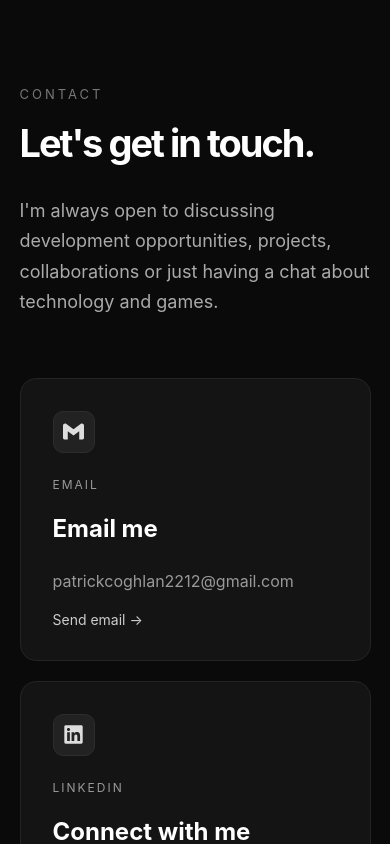
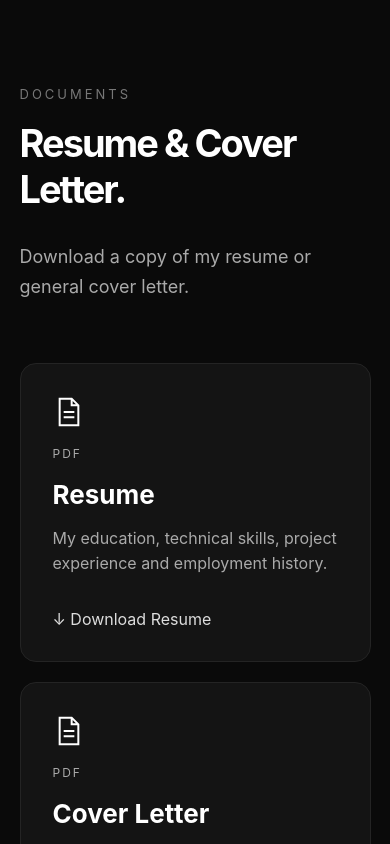
Before and after one commit to patrickcoghlan2212-oss/patrick-portfolio, a React (Vite) app in the folder patrick-portfolio/: page / in a window 390 px wide. Shown: the part 4180-5024 px from the top of the page. Built offline with nearby package versions, Linux system fonts and the light colour scheme.

Commit message:
Add public-safe resume and cover letter downloads

```diff
--- a/patrick-portfolio/src/App.css
+++ b/patrick-portfolio/src/App.css
@@ -716,3 +716,43 @@
   }
 
 }
+/* DOCUMENT DOWNLOADS */
+.document-grid {
+  display: grid;
+  grid-template-columns: repeat(2, minmax(0, 1fr));
+  gap: 20px;
+  margin-top: 60px;
+}
+.document-card {
+  display: flex;
+  flex-direction: column;
+  gap: 16px;
+  min-width: 0;
+  padding: 32px;
+  background: #141414;
+  border: 1px solid #242424;
+  border-radius: 16px;
+  color: white;
+  text-decoration: none;
+  transition: transform 0.25s, border-color 0.25s;
+}
+.document-card:hover { transform: translateY(-5px); border-color: #777; }
+.document-card:focus-visible { outline: 2px solid white; outline-offset: 5px; }
+.document-card h3 { margin: 0; font-size: 26px; }
+.document-card p { margin: 0; color: #aaa; line-height: 1.6; }
+.document-type { font-size: 12px; letter-spacing: 2px; }
+.document-icon { width: 32px; height: 32px; }
+.document-download { margin-top: auto; padding-top: 16px; color: #ddd; }
+/* Allow room for the additional navigation link on tablets. */
+@media (min-width: 801px) and (max-width: 1100px) {
+  .navbar { padding-left: 4%; padding-right: 4%; }
+  .nav-links { gap: 16px; }
+  .logo { font-size: 17px; letter-spacing: 1px; }
+}
+@media (max-width: 800px) {
+  .document-grid { grid-template-columns: 1fr; }
+}
+@media (prefers-reduced-motion: reduce) {
+  .document-card { transition: none; }
+  .document-card:hover { transform: none; }
+}
--- a/patrick-portfolio/src/App.jsx
+++ b/patrick-portfolio/src/App.jsx
@@ -5,6 +5,7 @@ import Hero from "./components/Hero";
 import About from "./components/About";
 import Skills from "./components/Skills";
 import Projects from "./components/Projects";
+import Documents from "./components/Documents";
 import Contact from "./components/Contact";
 import Footer from "./components/Footer";
 
@@ -18,6 +19,7 @@ function App() {
         <About />
         <Skills />
         <Projects />
+        <Documents />
         <Contact />
       </main>
 
--- /dev/null
+++ b/patrick-portfolio/src/components/Documents.jsx
@@ -0,0 +1,45 @@
+const documents = [
+  {
+    title: "Resume",
+    file: "Patrick_Coghlan_Resume.pdf",
+    description: "My education, technical skills, project experience and employment history.",
+  },
+  {
+    title: "Cover Letter",
+    file: "Patrick_Coghlan_Cover_Letter_General.pdf",
+    description: "A general cover letter outlining my experience, background and approach to work.",
+  },
+];
+
+function Documents() {
+  return (
+    <section id="documents" className="section" aria-labelledby="documents-heading">
+      <p className="section-label">DOCUMENTS</p>
+      <h2 id="documents-heading">Resume &amp; Cover Letter.</h2>
+      <p className="section-description">
+        Download a copy of my resume or general cover letter.
+      </p>
+      <div className="document-grid">
+        {documents.map(({ title, file, description }) => (
+          <a
+            key={file}
+            className="document-card"
+            href={`${import.meta.env.BASE_URL}documents/${file}`}
+            download={file}
+            aria-label={`Download ${title} (PDF)`}
+          >
+            <svg className="document-icon" viewBox="0 0 24 24" fill="none" stroke="currentColor" strokeWidth="1.5" aria-hidden="true">
+              <path d="M14 2H5v20h14V7z M14 2v5h5 M8 12h8 M8 16h8" />
+            </svg>
+            <p className="document-type">PDF</p>
+            <h3>{title}</h3>
+            <p>{description}</p>
+            <span className="document-download"><span aria-hidden="true">↓ </span>Download {title}</span>
+          </a>
+        ))}
+      </div>
+    </section>
+  );
+}
+
+export default Documents;
--- a/patrick-portfolio/src/components/Navbar.jsx
+++ b/patrick-portfolio/src/components/Navbar.jsx
@@ -1,16 +1,19 @@
 import { useEffect, useState } from "react";
+
+const sections = [
+    "home",
+    "about",
+    "skills",
+    "projects",
+    "documents",
+    "contact",
+  ];
 
 function Navbar() {
   const [menuOpen, setMenuOpen] = useState(false);
   const [activeSection, setActiveSection] = useState("home");
 
-  const sections = [
-    "home",
-    "about",
-    "skills",
-    "projects",
-    "contact",
-  ];
+
 
   function toggleMenu() {
     setMenuOpen(!menuOpen);
@@ -86,6 +89,15 @@ function Navbar() {
         </a>
 
         <a
+          href="#documents"
+          className={activeSection === "documents" ? "active" : ""}
+          aria-current={activeSection === "documents" ? "location" : undefined}
+          onClick={closeMenu}
+        >
+          Documents
+        </a>
+
+        <a
           href="#contact"
           className={activeSection === "contact" ? "active" : ""}
           onClick={closeMenu}
```
Also changed, not shown: 2 other files (tests, documents, lock files or other folders).
